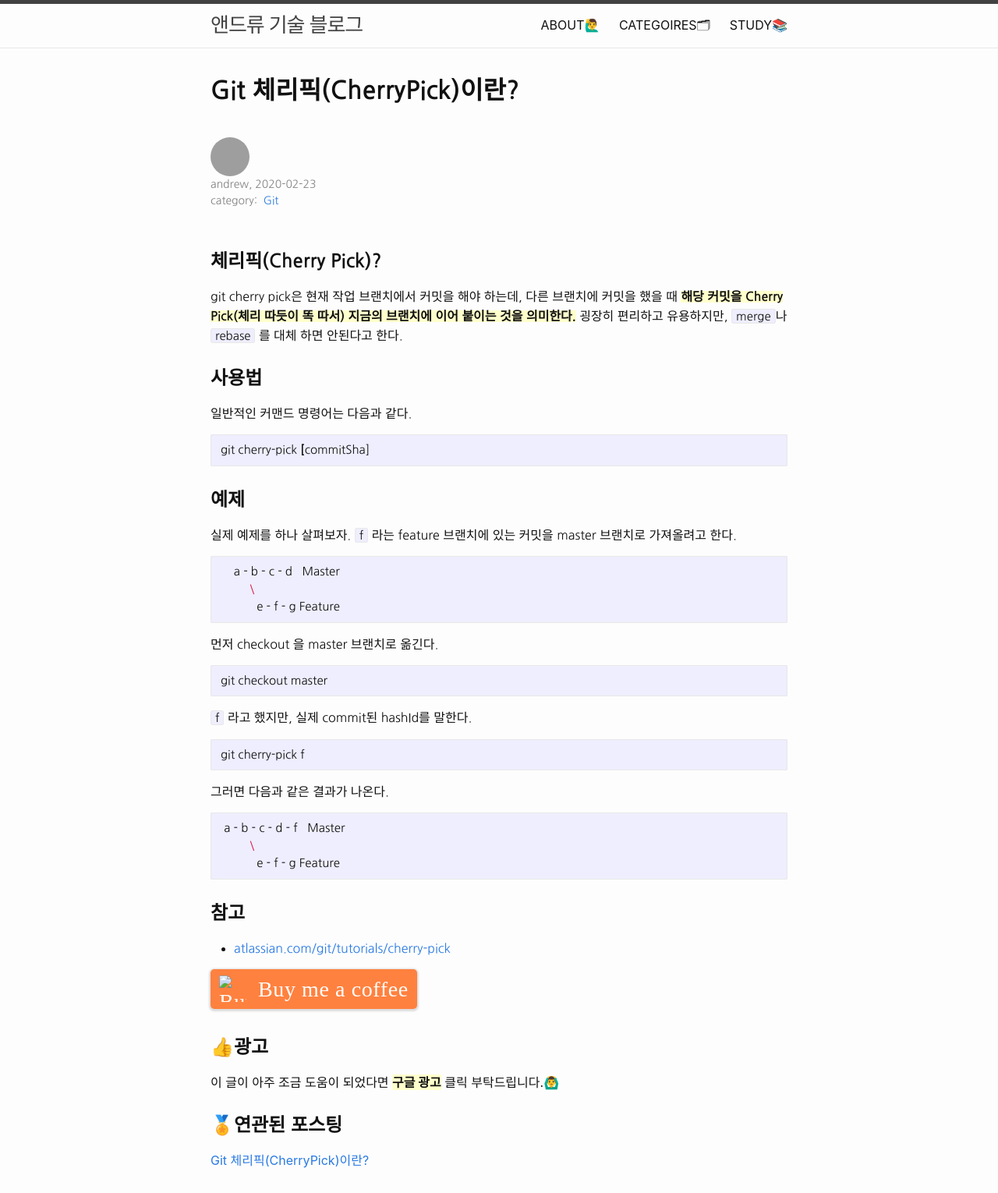
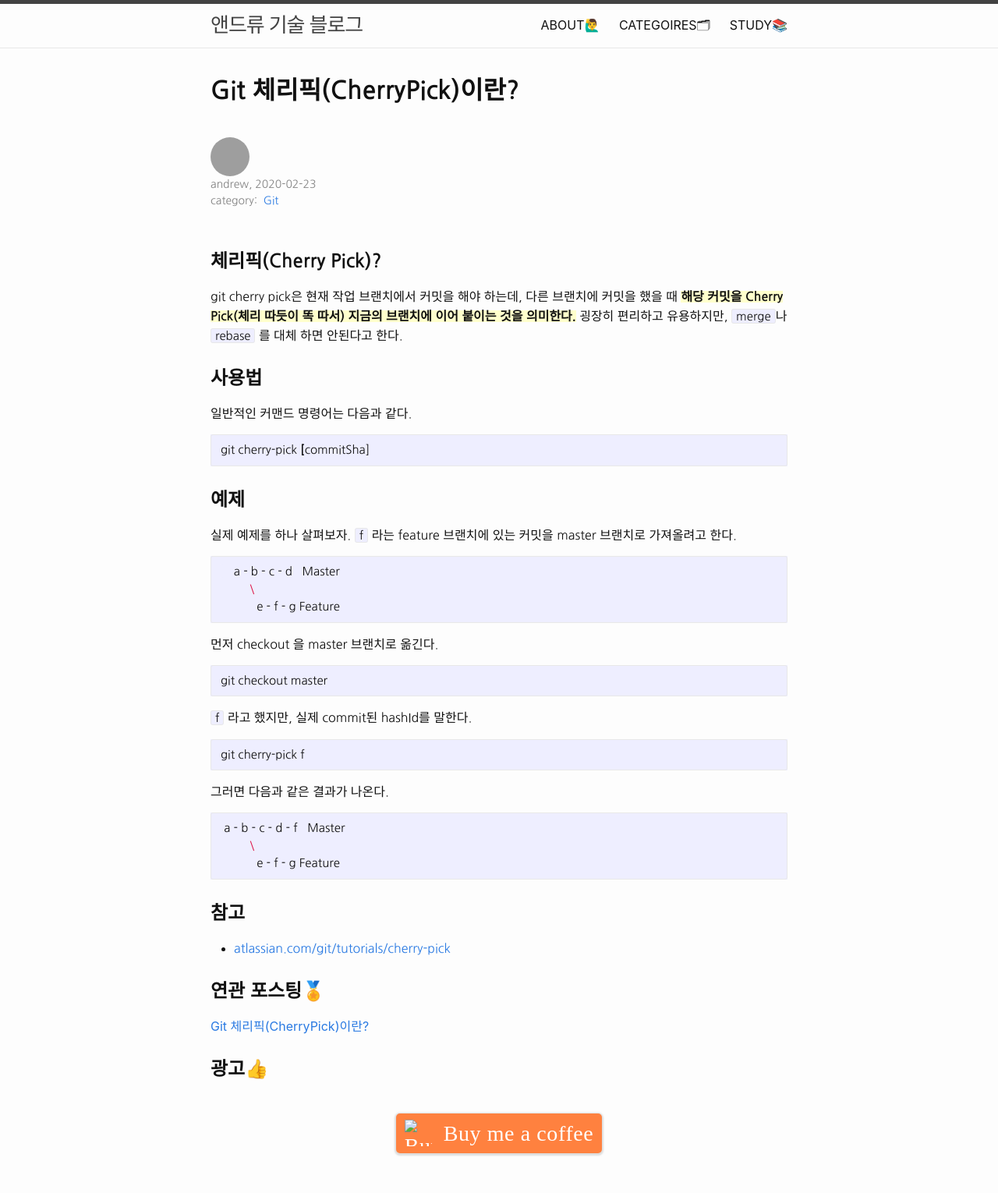
Before and after one commit to umanking/archive-umanking-blog, a Jekyll site: the page built from _posts/2020-02-23-git-cherry-pick.md, in a window 1280 px wide. Shown: the whole page at 78% size. Built offline with Jekyll 4.4.1, drawn with Linux system fonts in a browser that asks for light colours; comment, search, counter and statistics services are not loaded; grey boxes are pictures that could not be loaded.

Commit message:
chnage footer

```diff
--- a/_includes/comment.html
+++ /dev/null
@@ -1,3 +0,0 @@
-<script src="https://utteranc.es/client.js" repo="umanking/blog-comment" issue-term="pathname" theme="github-light"
-     crossorigin="anonymous" async>
-</script>
--- /dev/null
+++ b/_includes/footer.html
@@ -0,0 +1,102 @@
+<p></p>
+<p></p>
+<p></p>
+<!-- posting  -->
+<h2>연관 포스팅🏅</h2>
+<div id="archives">
+    {% for category in site.categories %}
+    <div class="archive-group">
+        {% capture category_name %}{{ category | first }}{% endcapture %}
+        {% capture page_category_name %}{{ page.categories | first }}{% endcapture %}
+        {% if category_name == page_category_name %}
+        <div id="#{{ category_name | slugize }}"></div>
+        <p></p>
+
+        <!-- <h3 class="category-head">{{ category_name }}</h3> -->
+        <a name="{{ category_name | slugize }}"></a>
+        {% for post in site.categories[category_name] %}
+        <article class="archive-item">
+            <span>
+                <span><a href="{{ site.baseurl }}{{ post.url }}">{{post.title}}</a></span>
+                <!-- <span class="post-date">{{post.date | date_to_long_string }}</span> -->
+            </span>
+            <!-- <span class="post-dsate">{{post.date | date_to_long_string }}</div> -->
+        </article>
+        {% endfor %}
+        {% endif %}
+    </div>
+    {% endfor %}
+</div>
+<p></p>
+<p></p>
+<p></p>
+<!-- ad -->
+<h2>광고👍</h2>
+<!-- <div>이 글이 아주 조금 도움이 되었다면, <strong>구글 광고</strong>클릭 OR <strong>Buy me a coffee☕️</strong> -->
+</div>
+
+<style>
+    .bmc-button img {
+        height: 34px !important;
+        width: 35px !important;
+        margin-bottom: 1px !important;
+        box-shadow: none !important;
+        border: none !important;
+        vertical-align: middle !important;
+    }
+
+    .bmc-button {
+        padding: 7px 10px 7px 10px !important;
+        line-height: 35px !important;
+        height: 51px !important;
+        min-width: 217px !important;
+        text-decoration: none !important;
+        display: inline-flex !important;
+        color: #ffffff !important;
+        background-color: #FF813F !important;
+        border-radius: 5px !important;
+        border: 1px solid transparent !important;
+        padding: 7px 10px 7px 10px !important;
+        font-size: 28px !important;
+        letter-spacing: 0.6px !important;
+        box-shadow: 0px 1px 2px rgba(190, 190, 190, 0.5) !important;
+        -webkit-box-shadow: 0px 1px 2px 2px rgba(190, 190, 190, 0.5) !important;
+        margin: 0 auto !important;
+        font-family: 'Cookie', cursive !important;
+        -webkit-box-sizing: border-box !important;
+        box-sizing: border-box !important;
+        -o-transition: 0.3s all linear !important;
+        -webkit-transition: 0.3s all linear !important;
+        -moz-transition: 0.3s all linear !important;
+        -ms-transition: 0.3s all linear !important;
+        transition: 0.3s all linear !important;
+    }
+
+    .bmc-button:hover,
+    .bmc-button:active,
+    .bmc-button:focus {
+        -webkit-box-shadow: 0px 1px 2px 2px rgba(190, 190, 190, 0.5) !important;
+        text-decoration: none !important;
+        box-shadow: 0px 1px 2px 2px rgba(190, 190, 190, 0.5) !important;
+        opacity: 0.85 !important;
+        color: #ffffff !important;
+    }
+</style>
+<link href="https://fonts.googleapis.com/css?family=Cookie" rel="stylesheet">
+<div style="text-align: center; padding-top: 24px;">
+    <a class="bmc-button" target="_blank" href="https://www.buymeacoffee.com/umanking"><img
+            src="https://cdn.buymeacoffee.com/buttons/bmc-new-btn-logo.svg" alt="Buy me a coffee"><span
+            style="margin-left:15px;font-size:28px !important;">Buy me a coffee</span></a>
+</div>
+<script data-name="BMC-Widget" src="https://cdnjs.buymeacoffee.com/1.0.0/widget.prod.min.js" data-id="umanking"
+    data-description="Support me on Buy me a coffee!"
+    data-message="Thank you for visiting. You can now buy me a coffee!" data-color="#FF813F" data-position="right"
+    data-x_margin="18" data-y_margin="18"></script>
+
+
+
+
+<!-- comment -->
+<script src="https://utteranc.es/client.js" repo="umanking/blog-comment" issue-term="pathname" theme="github-light"
+    crossorigin="anonymous" async>
+</script>
--- a/_includes/releatedPost.html
+++ /dev/null
@@ -1,40 +0,0 @@
-<p></p>
-<p></p>
-<p></p>
-<h2>👍광고</h2>
-<div>이 글이 아주 조금 도움이 되었다면 <strong>구글 광고</strong> 클릭 부탁드립니다.🙆‍♂️</div>
-<p></p>
-<p></p>
-<p></p>
-<h2>🏅연관된 포스팅</h2>
-<div id="archives">
-    {% for category in site.categories %}
-    <div class="archive-group">
-        {% capture category_name %}{{ category | first }}{% endcapture %}
-        {% capture page_category_name %}{{ page.categories | first }}{% endcapture %}
-        {% if category_name == page_category_name %}
-        <div id="#{{ category_name | slugize }}"></div>
-        <p></p>
-
-        <!-- <h3 class="category-head">{{ category_name }}</h3> -->
-        <a name="{{ category_name | slugize }}"></a>
-        {% for post in site.categories[category_name] %}
-        <article class="archive-item">
-            <span>
-                <span><a href="{{ site.baseurl }}{{ post.url }}">{{post.title}}</a></span>
-                <!-- <span class="post-date">{{post.date | date_to_long_string }}</span> -->
-            </span>
-            <!-- <span class="post-dsate">{{post.date | date_to_long_string }}</div> -->
-        </article>
-        {% endfor %}
-        {% endif %}
-    </div>
-    {% endfor %}
-</div>
-
-<!-- <p></p>
-<p></p>
-<p></p>
-<h2>광고안내</h2>
-
-<div>이 글이 아주 조금이나마 도움이 되었다면, <strong>Google 광고</strong> 클릭 부탁 드립니다. 🙇‍♂️🙇‍♂️🙇‍♂️</br></div> -->
--- a/_layouts/post.html
+++ b/_layouts/post.html
@@ -41,7 +41,6 @@ layout: default
 <br>
 {% include ad.html %}
 {{ content }}
-{% include buyMeACoffee.html %}
-{% include releatedPost.html %}
-{% include comment.html %}
+<!-- {% include buyMeACoffee.html %} -->
+{% include footer.html %}
 {% include ad.html %}
```
